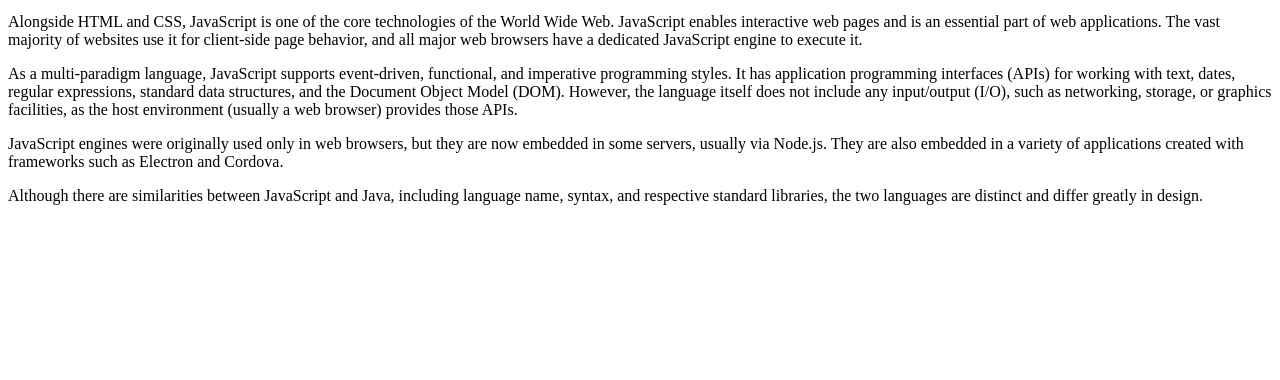
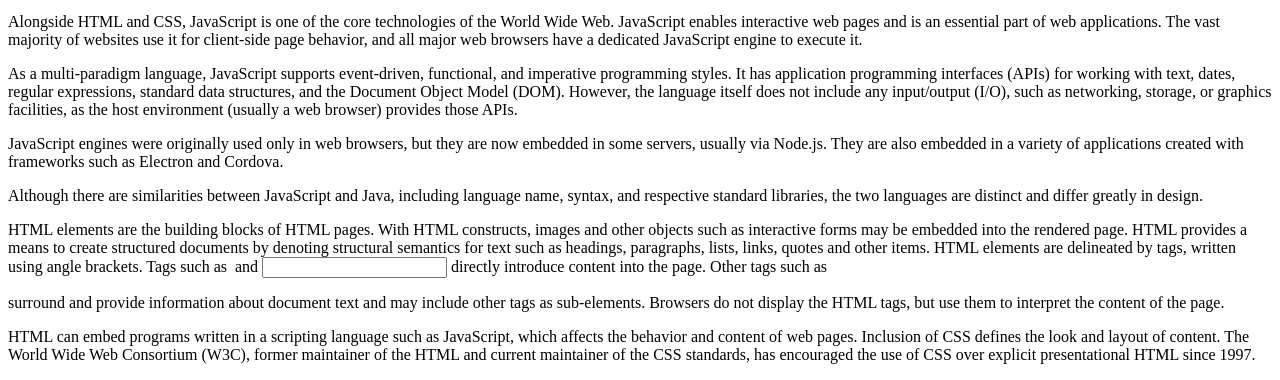
Before and after one commit to TaeMin-98/Web1, a plain HTML site: page javascript.html in a window 1280 px wide. Shown: the part 836-1216 px from the top of the page. Before the commit the page ends 1057 px from the top, so only its background shows below. Drawn offline with Linux system fonts and the light colour scheme.

Commit message:
Update javascript.html

```diff
--- a/javascript.html
+++ b/javascript.html
@@ -22,5 +22,8 @@
  <p>As a multi-paradigm language, JavaScript supports event-driven, functional, and imperative programming styles. It has application programming interfaces (APIs) for working with text, dates, regular expressions, standard data structures, and the Document Object Model (DOM). However, the language itself does not include any input/output (I/O), such as networking, storage, or graphics facilities, as the host environment (usually a web browser) provides those APIs.</p>
  <p>JavaScript engines were originally used only in web browsers, but they are now embedded in some servers, usually via Node.js. They are also embedded in a variety of applications created with frameworks such as Electron and Cordova.</p>
  <p>Although there are similarities between JavaScript and Java, including language name, syntax, and respective standard libraries, the two languages are distinct and differ greatly in design. </p>
+ <p>HTML elements are the building blocks of HTML pages. With HTML constructs, images and other objects such as interactive forms may be embedded into the rendered page. HTML provides a means to create structured documents by denoting structural semantics for text such as headings, paragraphs, lists, links, quotes and other items. HTML elements are delineated by tags, written using angle brackets. Tags such as <img /> and <input /> directly introduce content into the page. Other tags such as <p> surround and provide information about document text and may include other tags as sub-elements. Browsers do not display the HTML tags, but use them to interpret the content of the page.</p>
+
+ <p>HTML can embed programs written in a scripting language such as JavaScript, which affects the behavior and content of web pages. Inclusion of CSS defines the look and layout of content. The World Wide Web Consortium (W3C), former maintainer of the HTML and current maintainer of the CSS standards, has encouraged the use of CSS over explicit presentational HTML since 1997.</p>
 </body>
 </html>
```
